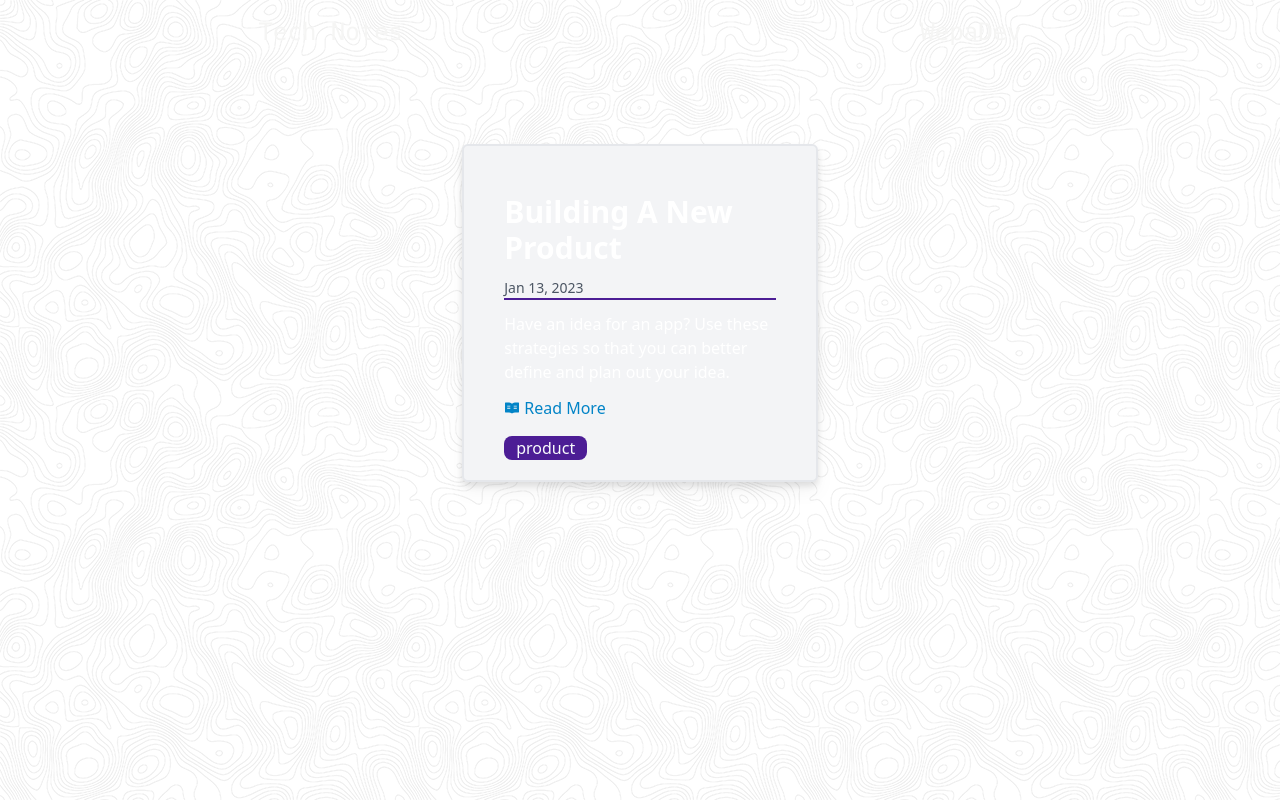
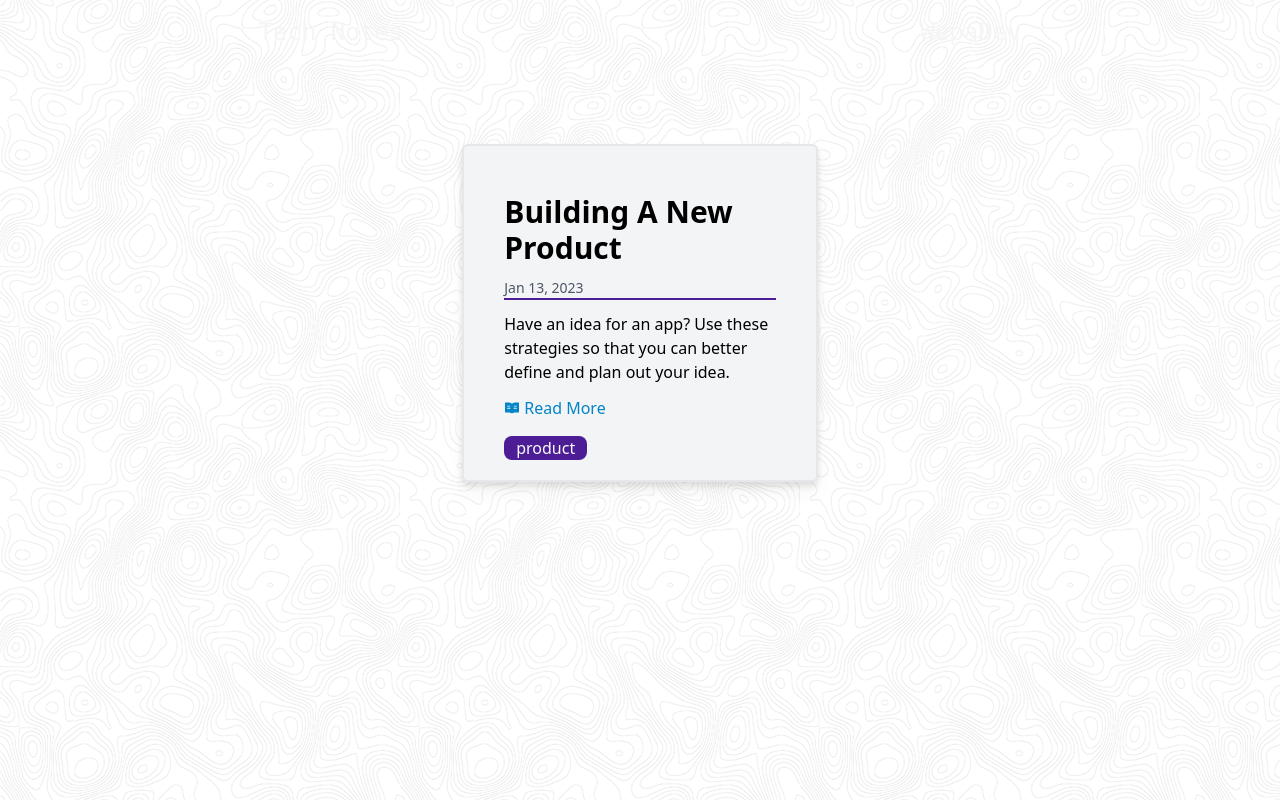
Before and after one commit to Bedrock02/tech-blog, a Next.js app: page / in a window 1280 px wide. Built offline with nearby package versions, Linux system fonts and the light colour scheme.

Commit message:
Force body color

```diff
--- a/styles/globals.css
+++ b/styles/globals.css
@@ -90,7 +90,7 @@ body {
 }
 
 body {
-  color: rgb(var(--foreground-rgb));
+  color: rgb(0, 0, 0);
   background-image: url('/images/topography.png');
   background-repeat: repeat;
 }
```
